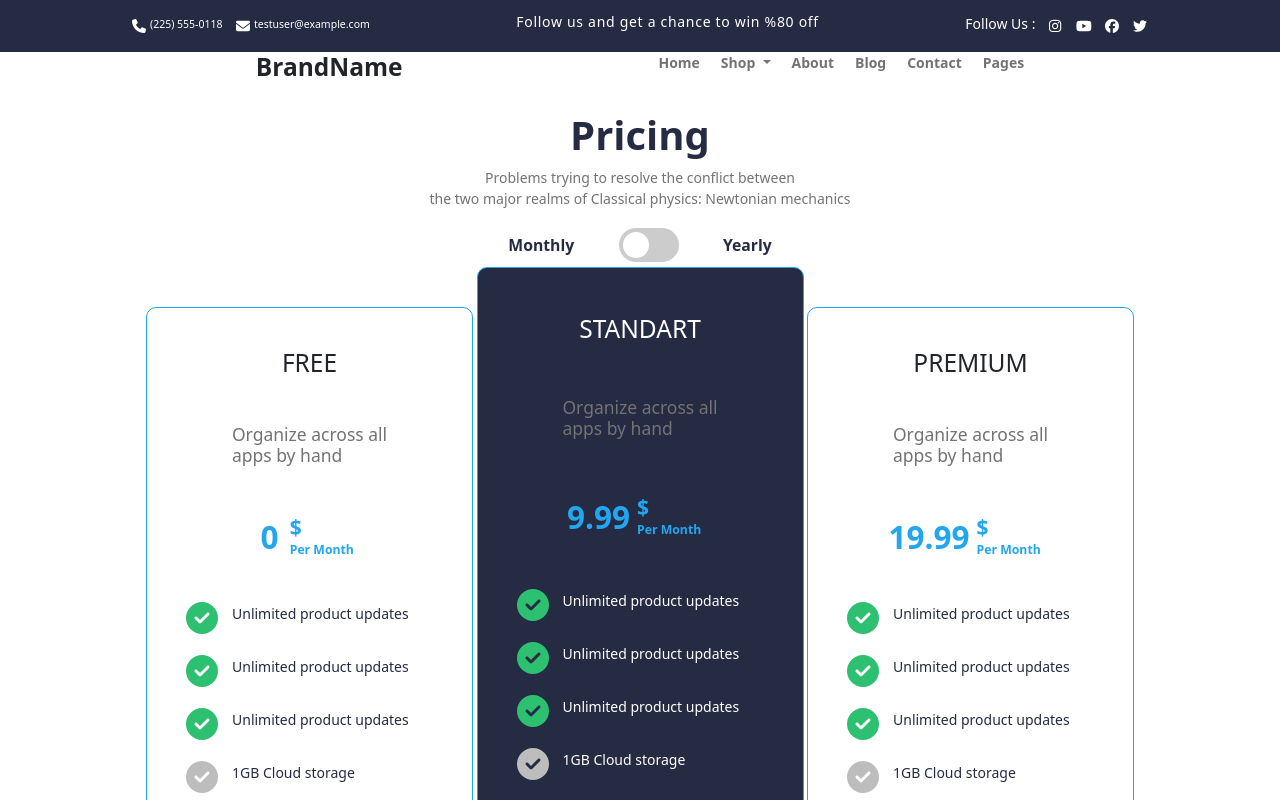
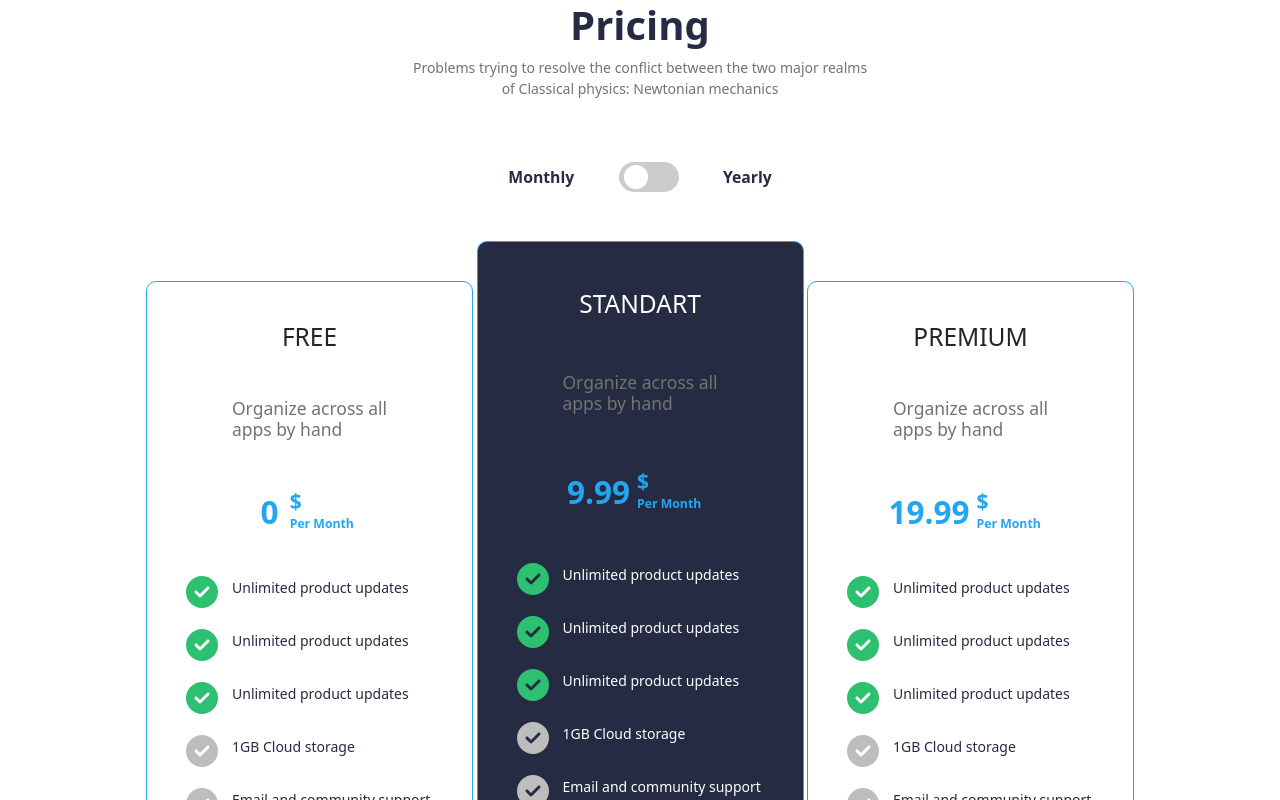
Before and after one commit to zehraBal/Workintech-Ecommerce-Challenge, a React (Vite) app in the folder ecommerce-frontend/: page /pricing in a window 1280 px wide. Shown: the top 800 px of the page. Built offline with nearby package versions, Linux system fonts and the light colour scheme.

Commit message:
pricing page complete

```diff
--- a/ecommerce-frontend/src/App.css
+++ b/ecommerce-frontend/src/App.css
@@ -84,7 +84,7 @@ h6 {
   position: relative;
   display: inline-block;
   width: 60px;
-  height: 34px;
+  height: 30px;
 }
 
 .switch input {
@@ -108,10 +108,10 @@ h6 {
 .slider:before {
   position: absolute;
   content: "";
-  height: 26px;
-  width: 26px;
-  left: 4px;
-  bottom: 4px;
+  height: 24px;
+  width: 24px;
+  left: 5px;
+  bottom: 3px;
   background-color: white;
   transition: 0.4s;
   border-radius: 50%;
--- a/ecommerce-frontend/src/App.jsx
+++ b/ecommerce-frontend/src/App.jsx
@@ -9,7 +9,6 @@ import Pricing from "./pages/Pricing";
 function App() {
   return (
     <BrowserRouter>
-      <Header />
       <Routes>
         <Route exact path="/contact" Component={Contact} />
         <Route exact path="/pricing" Component={Pricing} />
--- a/ecommerce-frontend/src/components/PremiumPricingCard.jsx
+++ b/ecommerce-frontend/src/components/PremiumPricingCard.jsx
@@ -1,8 +1,8 @@
 import { faCircleCheck } from "@fortawesome/free-solid-svg-icons";
 import { FontAwesomeIcon } from "@fortawesome/react-fontawesome";
-export default function PremiumPricingCard() {
+export default function PremiumPricingCard({ isYearly }) {
   return (
-    <div className="w-[327px] h-[664px] pricing-border flex flex-col items-center justify-evenly">
+    <div className="w-[327px] h-[664px] pricing-border flex flex-col items-center justify-evenly ml-1 sm:ml-0">
       <h3>PREMIUM</h3>
       <h5 className="text-[#737373]">
         Organize across all <br />
@@ -11,11 +11,14 @@ export default function PremiumPricingCard() {
       {/*price*/}
       <div className="w-[190px] h-14 gap-2 text-[#23A6F0] font-bold flex items-center justify-center">
         <div className="w-[104-px] h-[50px]  leading-[50px] text-4xl ">
-          19.99
+          {isYearly ? "179.91" : "19.99"}
         </div>
         <div className="w-[76px]">
           <div className="w-4 h-8 text-2xl">$</div>
-          <div className="w-full h-6 text-sm">Per Month</div>
+          <div className="w-full h-6 text-sm">
+            {" "}
+            {isYearly ? "Per Year" : "Per Month"}
+          </div>
         </div>
       </div>
       {/*list*/}
--- a/ecommerce-frontend/src/components/PricingCardFree.jsx
+++ b/ecommerce-frontend/src/components/PricingCardFree.jsx
@@ -1,9 +1,9 @@
 import { faCircleCheck } from "@fortawesome/free-solid-svg-icons";
 import { FontAwesomeIcon } from "@fortawesome/react-fontawesome";
 
-export default function PricingCardFree() {
+export default function PricingCardFree({ isYearly }) {
   return (
-    <div className="w-[327px] h-[664px] pricing-border flex flex-col items-center justify-evenly">
+    <div className="w-[327px] h-[664px] pricing-border flex flex-col items-center justify-evenly mr-1 sm:mr-0">
       <h3>FREE</h3>
       <h5 className="text-[#737373]">
         Organize across all <br />
@@ -14,7 +14,9 @@ export default function PricingCardFree() {
         <div className="w-7 h-[50px]  leading-[50px] text-4xl ">0</div>
         <div className="w-[76px]">
           <div className="w-4 h-8 text-2xl">$</div>
-          <div className="w-full h-6 text-sm">Per Month</div>
+          <div className="w-full h-6 text-sm">
+            {isYearly ? "Per Year" : "Per Month"}
+          </div>
         </div>
       </div>
       {/*list*/}
--- a/ecommerce-frontend/src/components/StandartPricingCard.jsx
+++ b/ecommerce-frontend/src/components/StandartPricingCard.jsx
@@ -1,6 +1,6 @@
 import { faCircleCheck } from "@fortawesome/free-solid-svg-icons";
 import { FontAwesomeIcon } from "@fortawesome/react-fontawesome";
-export default function StandartPricingCard() {
+export default function StandartPricingCard({ isYearly }) {
   return (
     <div className="w-[327px] h-[704px] bg-[#252B42] text-white pricing-border flex flex-col items-center justify-evenly">
       <h3>STANDART</h3>
@@ -11,11 +11,13 @@ export default function StandartPricingCard() {
       {/*price*/}
       <div className="w-[190px] h-14 gap-2 text-[#23A6F0] font-bold flex items-center justify-center">
         <div className="w-[104-px] h-[50px]  leading-[50px] text-4xl ">
-          9.99
+          {isYearly ? "89.91" : "9.99"}
         </div>
         <div className="w-[76px]">
           <div className="w-4 h-8 text-2xl">$</div>
-          <div className="w-full h-6 text-sm">Per Month</div>
+          <div className="w-full h-6 text-sm">
+            {isYearly ? "Per Year" : "Per Month"}
+          </div>
         </div>
       </div>
       {/*list*/}
--- a/ecommerce-frontend/src/pages/Pricing.jsx
+++ b/ecommerce-frontend/src/pages/Pricing.jsx
@@ -12,20 +12,22 @@ export default function Pricing() {
 
   return (
     <div className="w-screen flex justify-center items-center">
-      <div className="max-w-6xl flex flex-col items-center">
+      <div className="max-w-6xl flex flex-col items-center gap-12 ">
         {/* Title and Description */}
-        <div className="w-[625px] flex flex-col items-center text-center justify-evenly">
+        <div className=" max-w-[625px] flex flex-col items-center text-center justify-evenly">
           <h2 className="text-[40px] leading-[50px] font-bold text-[#252B42]">
             Pricing
           </h2>
-          <p className="text-[#737373]">
-            Problems trying to resolve the conflict between <br />
-            the two major realms of Classical physics: Newtonian mechanics
-          </p>
+          <div className="min-w-[262px] max-w-[469px]">
+            <p className="text-[#737373] ">
+              Problems trying to resolve the conflict between the two major
+              realms of Classical physics: Newtonian mechanics
+            </p>
+          </div>
         </div>
 
         {/* Toggle Switch */}
-        <div className="flex items-center justify-evenly w-[310px] h-[44px] gap-4 font-bold text-[#252B42] text-lg">
+        <div className="flex items-center justify-evenly min-w-[310px] h-[44px] gap-4 font-bold text-[#252B42] text-lg">
           <div>Monthly</div>
           <label className="switch">
             <input type="checkbox" checked={isYearly} onChange={handleToggle} />
@@ -33,14 +35,14 @@ export default function Pricing() {
           </label>
           <div>Yearly</div>
           {isYearly && (
-            <button className="button-sm bg-[#B2E3FF] text-[#23A6F0]">
+            <button className="button-sm bg-[#B2E3FF] text-[#23A6F0] text-sm ">
               Save 25%
             </button>
           )}
         </div>
 
         {/* Pricing Cards */}
-        <div className="flex items-end gap-1">
+        <div className="flex items-end sm:flex-col sm:items-center sm:justify-between sm:gap-8">
           <PricingCardFree isYearly={isYearly} />
           <StandartPricingCard isYearly={isYearly} />
           <PremiumPricingCard isYearly={isYearly} />
```
